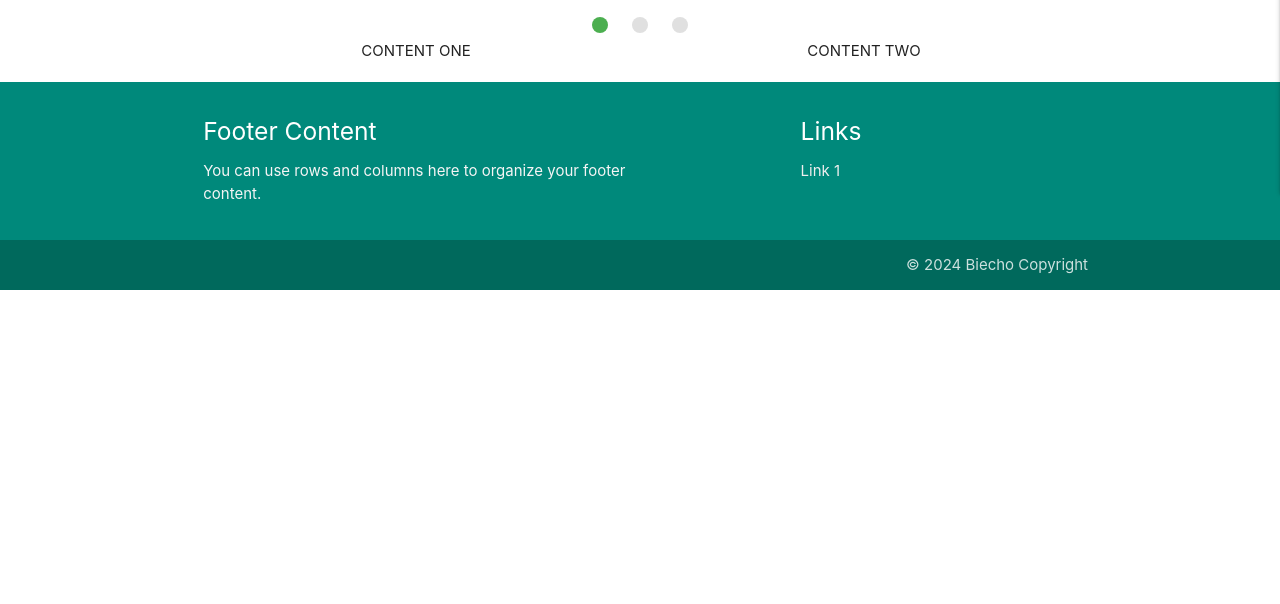
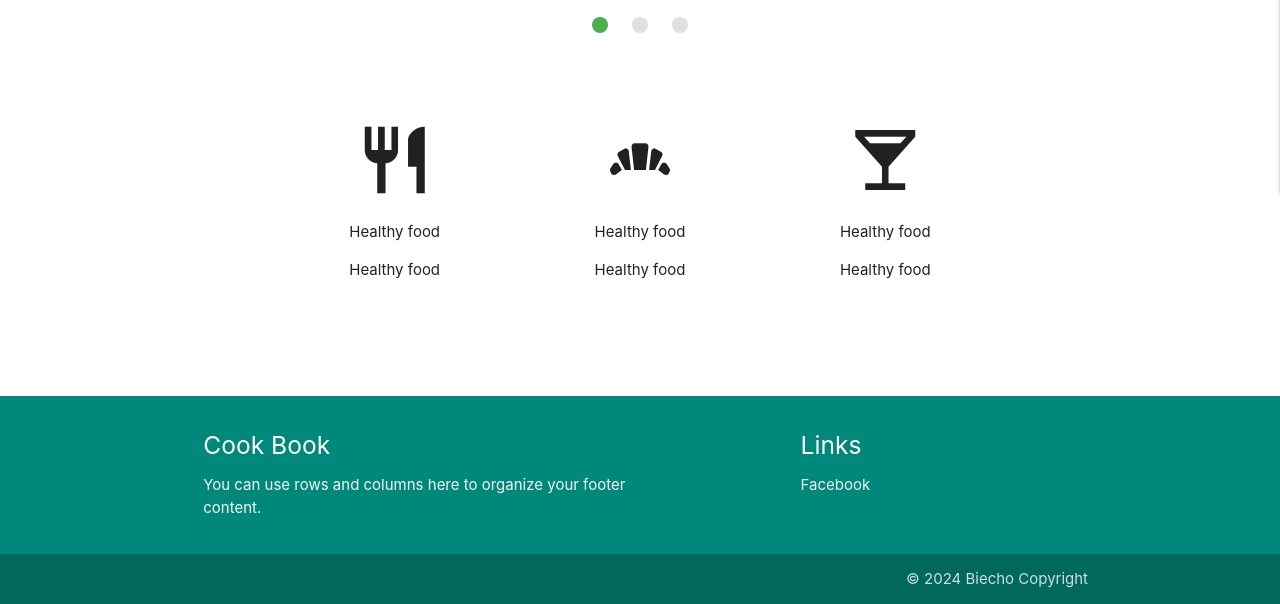
Before and after one commit to Biecho88/healthy_book, a Flask app: page / in a window 1280 px wide. Shown: the part 667-1271 px from the top of the page. Before the commit the page ends 957 px from the top, so only its background shows below. Run offline with Flask 3, Linux system fonts and the light colour scheme; data that the repository does not hold is empty; some libraries are stand-ins or nearby versions.

Commit message:
Add icons to row container on home page

```diff
--- a/static/css/style.css
+++ b/static/css/style.css
@@ -9,3 +9,11 @@
 .main-text{
     padding: 80px;
 }
+
+.massage{
+    padding: 80px;
+}
+
+.icon-size{
+    font-size:80px;
+}
--- a/templates/base.html
+++ b/templates/base.html
@@ -72,13 +72,13 @@
         <div class="container ">
           <div class="row">
             <div class="col l6 s12">
-              <h5 class="white-text">Footer Content</h5>
+              <h5 class="white-text">Cook Book</h5>
               <p class="grey-text text-lighten-4">You can use rows and columns here to organize your footer content.</p>
             </div>
             <div class="col l4 offset-l2 s12">
               <h5 class="white-text">Links</h5>
               <ul>
-                <li><a class="grey-text text-lighten-3" href="#!">Link 1</a></li>
+                <li><a class="grey-text text-lighten-3" href="#!">Facebook</a></li>
               </ul>
             </div>
           </div>
--- a/templates/home.html
+++ b/templates/home.html
@@ -17,13 +17,27 @@
     </div>
 
 
-    <div class="row center-align">
+    <div class="row center-align massage">
 
-        <div class="col s6">
-        CONTENT ONE
+        <div class="col s12 l4">
+            <div class="center-promo"></div>
+            <i class="material-icons icon-size">restaurant</i>
+            <p class="promo-caption">Healthy food</p>
+            <p class="light-center">Healthy food</p>
         </div>
-        <div class="col s6">
-        CONTENT TWO
+
+        <div class="col s12 l4">
+            <div class="center-promo"></div>
+            <i class="material-icons icon-size">bakery_dining</i>
+            <p class="promo-caption">Healthy food</p>
+            <p class="light-center">Healthy food</p>
+        </div>
+
+        <div class="col s12 l4">
+            <div class="center-promo"></div>
+            <i class="material-icons icon-size">local_bar</i>
+            <p class="promo-caption">Healthy food</p>
+            <p class="light-center">Healthy food</p>
         </div>
 
     </div>
```
